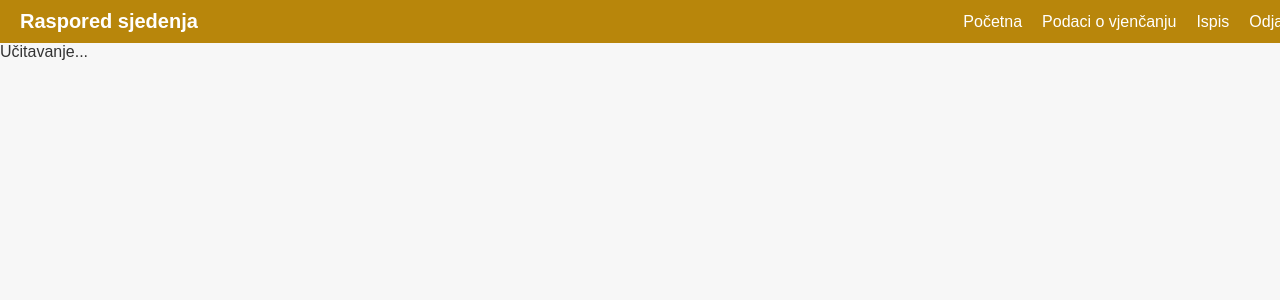
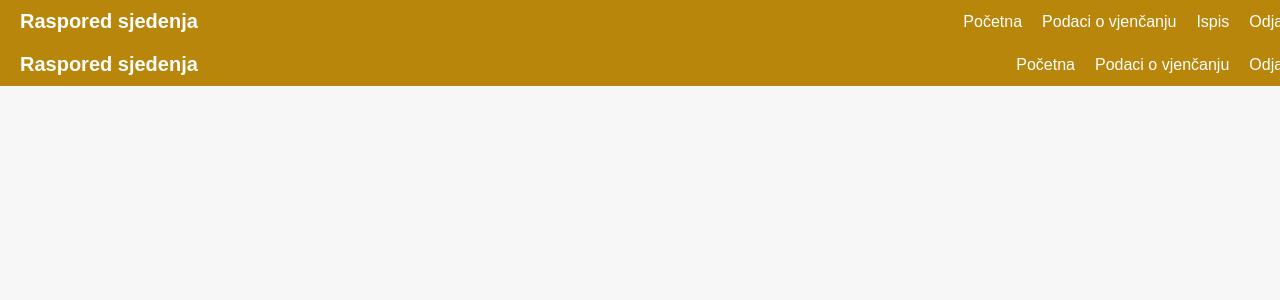
Before and after one commit to KristinaVH/Raspored_sjedenja, a React (Vite) app in the folder frontend/: page /dashboard in a window 1280 px wide. Shown: the top 300 px of the page. Built offline with nearby package versions, Linux system fonts and the light colour scheme; no server answers.

Commit message:
Update ProtectedRoute.jsx

```diff
--- a/frontend/src/routes/ProtectedRoute.jsx
+++ b/frontend/src/routes/ProtectedRoute.jsx
@@ -1,24 +1,49 @@
-import { Navigate } from "react-router-dom";
 import { supabase } from "../supabaseClient";
-import { useEffect, useState } from "react";
+import { useNavigate } from "react-router-dom";
 
-export default function ProtectedRoute({ children }) {
-  const [session, setSession] = useState(null);
+export default function Navbar() {
+  const navigate = useNavigate();
 
-  useEffect(() => {
-    supabase.auth.getSession().then(({ data }) => {
-      setSession(data.session);
-    });
+  async function handleLogout() {
+    await supabase.auth.signOut();
+    navigate("/");
+  }
 
-    const { data: listener } = supabase.auth.onAuthStateChange((_e, session) => {
-      setSession(session);
-    });
+  return (
+    <div
+      style={{
+        width: "100%",
+        background: "#b8860b",
+        padding: "10px 20px",
+        color: "white",
+        display: "flex",
+        justifyContent: "space-between",
+        alignItems: "center",
+        position: "sticky",
+        top: 0,
+        zIndex: 1000,
+      }}
+    >
+      <div
+        style={{ fontSize: "20px", fontWeight: "bold", cursor: "pointer" }}
+        onClick={() => navigate("/dashboard")}
+      >
+        Raspored sjedenja
+      </div>
 
-    return () => listener.subscription.unsubscribe();
-  }, []);
+      <div style={{ display: "flex", gap: "20px" }}>
+        <span style={{ cursor: "pointer" }} onClick={() => navigate("/dashboard")}>
+          Početna
+        </span>
 
-  if (session === null) return <div>Učitavanje...</div>;
-  if (!session) return <Navigate to="/" replace />;
+        <span style={{ cursor: "pointer" }} onClick={() => navigate("/wedding-info")}>
+          Podaci o vjenčanju
+        </span>
 
-  return children;
+        <span style={{ cursor: "pointer" }} onClick={handleLogout}>
+          Odjava
+        </span>
+      </div>
+    </div>
+  );
 }
```
